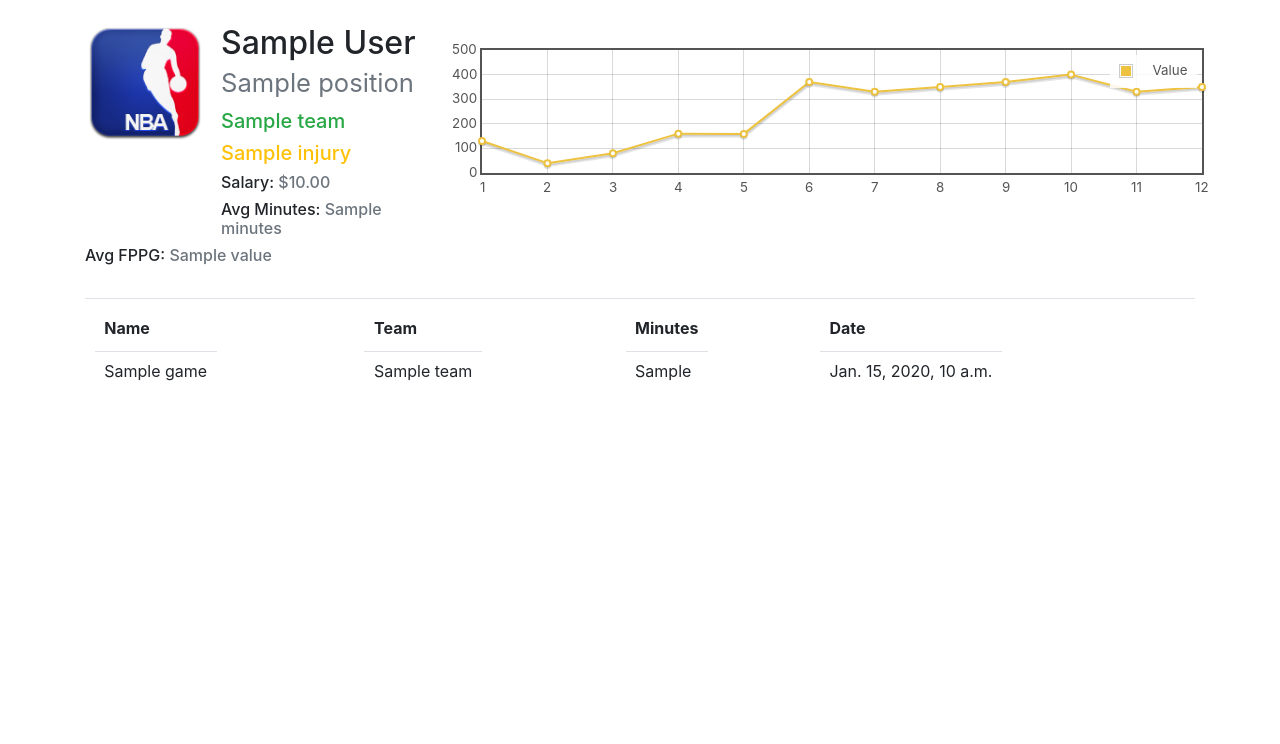
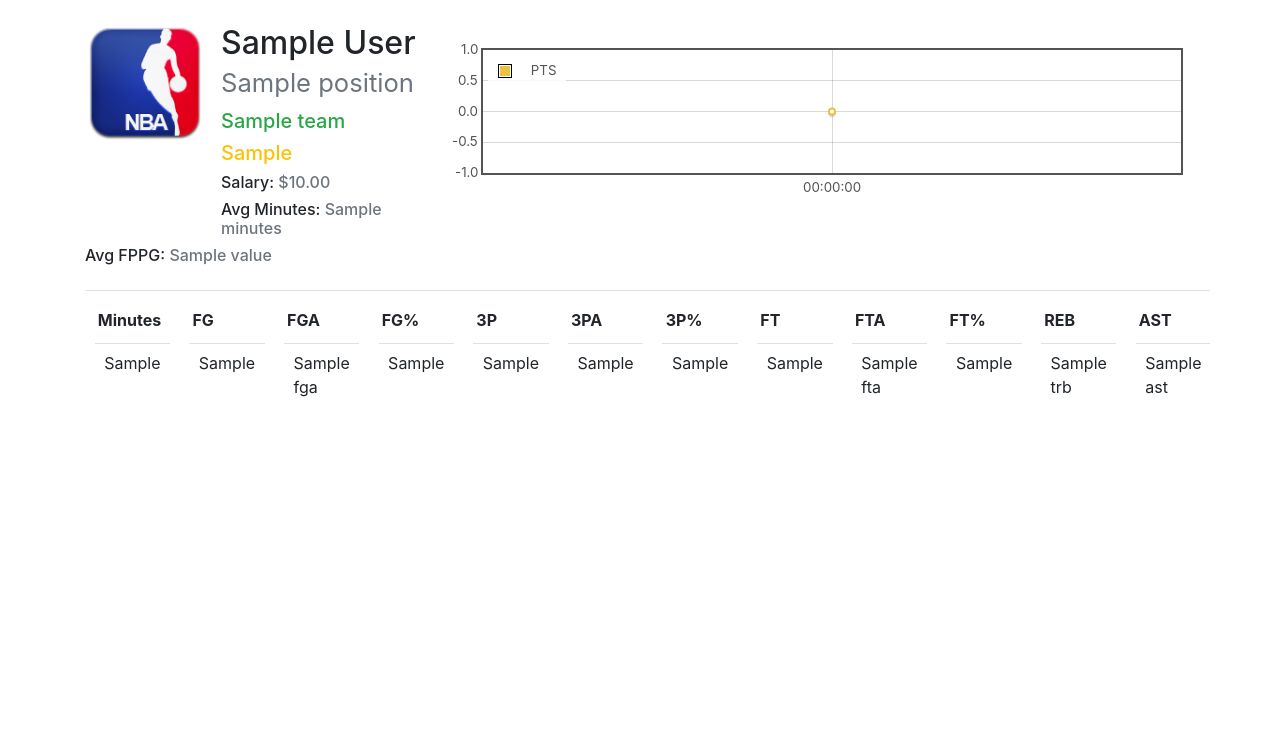
Before and after one commit to antonigudesman/fantasy-nba, a Django app: template templates/player_detail.html in a window 1280 px wide. Shown: the part 56-800 px from the top of the page. Run offline with Django 3.2, Linux system fonts and the light colour scheme; the template is opened without the code that fills it: most values are stand-ins (such as "Sample title", 1, 10 or a date in 2020); parts of the project's set-up code (start-up, migrations or seed data) failed here and were passed over; some libraries are stand-ins or nearby versions.

Commit message:
complete game table

```diff
--- a/static/css/extra.css
+++ b/static/css/extra.css
@@ -36,6 +36,14 @@
 
 table th {
     padding: .7rem .6rem !important;
+}
+
+.games table td {
+    padding: .4rem .6rem !important;
+}
+
+.games table th {
+    padding: .7rem .2rem !important;
 }
 
 .fas.lock {
--- a/templates/player_detail.html
+++ b/templates/player_detail.html
@@ -12,32 +12,16 @@
       <h2>{{ player.first_name }} {{ player.last_name }} <small class="text-secondary">{{ player.position }}</small></h2>
 
       <h5 class="text-success">{{ player.team }}</h5>
-      <h5 class="text-warning">{{ player.injury }}</h5>
+      <h5 class="text-warning">{{ player.injury1 }}</h5>
       <h6 class="text-secondary"><span class="text-body">Salary:</span> ${{ player.salary|floatformat:2 }}</h6>
       <h6 class="text-secondary"><span class="text-body">Avg Minutes:</span> {{ player.minutes }}</h6>
       <h6 class="text-secondary"><span class="text-body">Avg FPPG:</span> {{ player.value }}</h6>
     </div>
     <div id="flot-placeholder" style="height:160px;" class="mt-3 col-md-8"></div>
 
-    <div style="height: 400px; overflow-y: scroll;" class="col-md-12 mt-4">
-      <table class="table table-hover table-responsive-md">
+    <div style="height: calc(100vh - 350px); overflow-y: scroll;" class="col-md-12 mt-3 games">
+      <table class="table table-responsive-md">
         <tr>
-          <td>
-            <table>
-              <tr><th>Name</th></tr>
-              {% for ii in games %}
-              <tr><td>{{ ii.name }}</td></tr>
-              {% endfor %}
-            </table>
-          </td>
-          <td>
-            <table>
-              <tr><th>Team</th></tr>
-              {% for ii in games %}
-              <tr><td>{{ ii.team }}</td></tr>
-              {% endfor %}
-            </table>
-          </td>
           <td>
             <table>
               <tr><th>Minutes</th></tr>
@@ -48,9 +32,139 @@
           </td>
           <td>
             <table>
+              <tr><th>FG</th></tr>
+              {% for ii in games %}
+              <tr><td>{{ ii.fg }}</td></tr>
+              {% endfor %}
+            </table>
+          </td>
+          <td>
+            <table>
+              <tr><th>FGA</th></tr>
+              {% for ii in games %}
+              <tr><td>{{ ii.fga }}</td></tr>
+              {% endfor %}
+            </table>
+          </td>
+          <td>
+            <table>
+              <tr><th>FG%</th></tr>
+              {% for ii in games %}
+              <tr><td>{{ ii.fg_pct }}</td></tr>
+              {% endfor %}
+            </table>
+          </td>
+          <td>
+            <table>
+              <tr><th>3P</th></tr>
+              {% for ii in games %}
+              <tr><td>{{ ii.fg3 }}</td></tr>
+              {% endfor %}
+            </table>
+          </td>
+          <td>
+            <table>
+              <tr><th>3PA</th></tr>
+              {% for ii in games %}
+              <tr><td>{{ ii.fg3a }}</td></tr>
+              {% endfor %}
+            </table>
+          </td>
+          <td>
+            <table>
+              <tr><th>3P%</th></tr>
+              {% for ii in games %}
+              <tr><td>{{ ii.fg3_pct }}</td></tr>
+              {% endfor %}
+            </table>
+          </td>
+          <td>
+            <table>
+              <tr><th>FT</th></tr>
+              {% for ii in games %}
+              <tr><td>{{ ii.ft }}</td></tr>
+              {% endfor %}
+            </table>
+          </td>
+          <td>
+            <table>
+              <tr><th>FTA</th></tr>
+              {% for ii in games %}
+              <tr><td>{{ ii.fta }}</td></tr>
+              {% endfor %}
+            </table>
+          </td>
+
+          <td>
+            <table>
+              <tr><th>FT%</th></tr>
+              {% for ii in games %}
+              <tr><td>{{ ii.ft_pct }}</td></tr>
+              {% endfor %}
+            </table>
+          </td>
+          <td>
+            <table>
+              <tr><th>REB</th></tr>
+              {% for ii in games %}
+              <tr><td>{{ ii.trb }}</td></tr>
+              {% endfor %}
+            </table>
+          </td>
+          <td>
+            <table>
+              <tr><th>AST</th></tr>
+              {% for ii in games %}
+              <tr><td>{{ ii.ast }}</td></tr>
+              {% endfor %}
+            </table>
+          </td>
+          <td>
+            <table>
+              <tr><th>ST</th></tr>
+              {% for ii in games %}
+              <tr><td>{{ ii.stl }}</td></tr>
+              {% endfor %}
+            </table>
+          </td>
+          <td>
+            <table>
+              <tr><th>BLK</th></tr>
+              {% for ii in games %}
+              <tr><td>{{ ii.blk }}</td></tr>
+              {% endfor %}
+            </table>
+          </td>
+          <td>
+            <table>
+              <tr><th>TO</th></tr>
+              {% for ii in games %}
+              <tr><td>{{ ii.tov }}</td></tr>
+              {% endfor %}
+            </table>
+          </td>
+          <td>
+            <table>
+              <tr><th>PF</th></tr>
+              {% for ii in games %}
+              <tr><td>{{ ii.pf }}</td></tr>
+              {% endfor %}
+            </table>
+          </td>
+          <td>
+            <table>
+              <tr><th>PTS</th></tr>
+              {% for ii in games %}
+              <tr><td>{{ ii.pts }}</td></tr>
+              {% endfor %}
+            </table>
+          </td>
+
+          <td>
+            <table>
               <tr><th>Date</th></tr>
               {% for ii in games %}
-              <tr><td>{{ ii.date }}</td></tr>
+              <tr><td>{{ ii.date|date:'m/d/Y' }}</td></tr>
               {% endfor %}
             </table>
           </td>
@@ -66,12 +180,19 @@
   <script type="text/javascript" src="/static/flot/jquery.min.js"></script>
   <script type="text/javascript" src="/static/flot/jquery.flot.min.js"></script>
   <script type="text/javascript" src="/static/flot/jquery.flot.time.min.js"></script>
-  <script type="text/javascript" src="/static/flot/jquery.flot.symbol.min.js"></script>
+  <!-- <script type="text/javascript" src="/static/flot/jquery.flot.symbol.js"></script> -->
 
   <script type="text/javascript">
-    var data = [[1, 130], [2, 40], [3, 80], [4, 160], [5, 159], [6, 370], [7, 330], [8, 350], [9, 370], [10, 400], [11, 330], [12, 350]];
+    function gd(year, month, day) {
+        return new Date(year, month, day).getTime();
+    }
 
-    var dataset = [{label: "Value",data: data}];
+    var rdata = [];
+    {% for ii in games %}
+      rdata.push([gd({{ ii.date|date:"Y, m, d" }}), {{ ii.pts }}])
+    {% endfor %}
+
+    var dataset = [{label: "PTS",data: rdata}];
 
     var options = {
         series: {
@@ -80,11 +201,67 @@
                 radius: 3,
                 show: true
             }
-        }
+        },
+        grid: { hoverable: true, clickable: true },
+        xaxis: {
+            mode: "time"
+        },
+        legend: {
+          noColumns: 0,
+          labelBoxBorderColor: "#000000",
+          position: "nw"
+        },
     };
 
     $(document).ready(function () {
         $.plot($("#flot-placeholder"), dataset, options);
+        $("#flot-placeholder").UseTooltip();
     });
+
+    var previousPoint = null, previousLabel = null;
+
+    $.fn.UseTooltip = function () {
+      $(this).bind("plothover", function (event, pos, item) {
+          if (item) {
+              if ((previousLabel != item.series.label) || (previousPoint != item.dataIndex)) {
+                  previousPoint = item.dataIndex;
+                  previousLabel = item.series.label;
+                  $("#tooltip").remove();
+
+                  var x = item.datapoint[0];
+                  var y = item.datapoint[1];
+
+                  var color = item.series.color;
+                  var date = new Date(x);
+
+                  if (item.seriesIndex == 0) {
+                      showTooltip(item.pageX,
+                      item.pageY,
+                      color,
+                      `<strong>${item.series.label}</strong><br>${date.getMonth()+1}/${date.getDate()}/${date.getYear()+1900}: <strong>${y}</strong>`);
+                  }
+              }
+          } else {
+              $("#tooltip").remove();
+              previousPoint = null;
+          }
+      });
+    };
+
+    function showTooltip(x, y, color, contents) {
+      $('<div id="tooltip">' + contents + '</div>').css({
+          position: 'absolute',
+          display: 'none',
+          top: y - 40,
+          left: x - 120,
+          border: '2px solid ' + color,
+          padding: '5px 10px',
+          'font-size': '12px',
+          'border-radius': '5px',
+          'background-color': '#fff',
+          'font-family': 'Verdana, Arial, Helvetica, Tahoma, sans-serif',
+          opacity: 0.9
+      }).appendTo("body").fadeIn(200);
+    }
   </script>
 {% endblock %}
```
